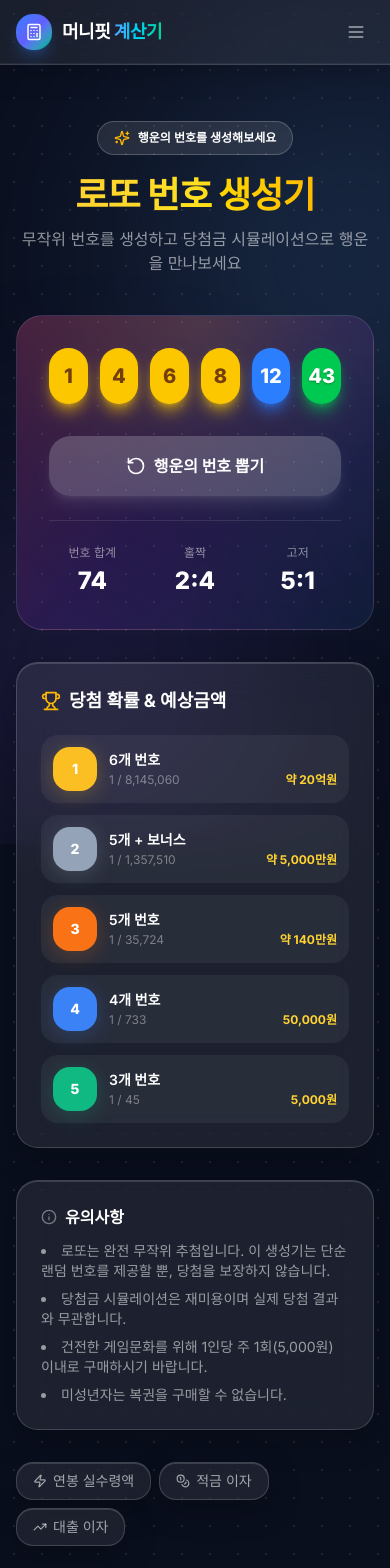
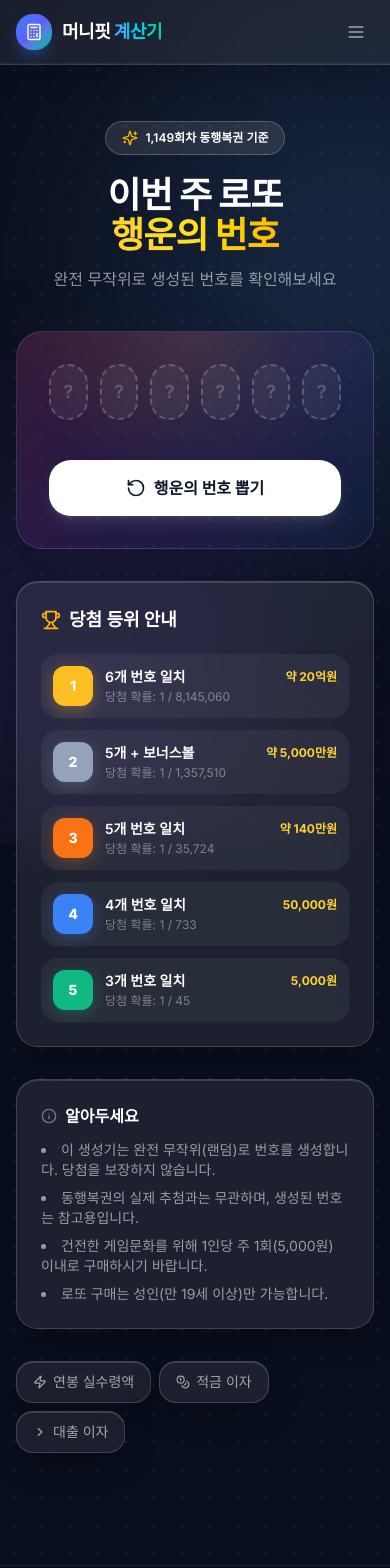
Before and after one commit to xowk9876/n-job-studio, a Next.js app: page /lotto in a window 390 px wide. Shown: the top 1568 px of the page. Built offline with nearby package versions, Linux system fonts and the light colour scheme.

Commit message:
fix: 네비 점 제거 + 로또 페이지 랜딩 리디자인 + SEO 최적화(JSON-LD + OG + Twitter)

```diff
--- a/app/globals.css
+++ b/app/globals.css
@@ -209,24 +209,11 @@
     -webkit-text-fill-color: transparent;
   }
 
-  /* ─── 네비 링크 호버 언더라인 ─── */
+  /* ─── 네비 링크 호버 효과 (언더라인 제거, 텍스트만) ─── */
   .nav-link {
     position: relative;
   }
   .nav-link::after {
-    content: '';
-    position: absolute;
-    bottom: -2px;
-    left: 50%;
-    right: 50%;
-    height: 2px;
-    background: linear-gradient(90deg, #60a5fa, #34d399);
-    border-radius: 1px;
-    transition: left 0.25s ease, right 0.25s ease;
-  }
-  .nav-link:hover::after,
-  .nav-link.active::after {
-    left: 0;
-    right: 0;
+    content: none;
   }
 }
--- a/app/layout.tsx
+++ b/app/layout.tsx
@@ -11,40 +11,120 @@ const inter = Inter({ subsets: ['latin'] })
 export const metadata: Metadata = {
   metadataBase: new URL('https://n-job-studio.vercel.app'),
   title: {
-    default: '머니핏 계산기 — 연봉·대출·퇴직금·적금·전월세',
+    default: '머니핏 계산기 — 연봉·대출·퇴직금·적금·전월세·로또',
     template: '%s | 머니핏 계산기',
   },
-  description: '2026년 최신 기준 연봉 실수령액, 주택담보대출 이자, 퇴직금, 적금 만기 이자, 전세월세 전환 계산기. 무료 한국 재테크 계산기.',
-  keywords: ['연봉 실수령액 계산기', '주담대 이자 계산기', '퇴직금 계산기', '적금 이자 계산기', '전월세 전환 계산기', '2026 세금 계산기'],
-  authors: [{ name: '머니핏 계산기' }],
+  description: '2026년 최신 기준 연봉 실수령액, 주택담보대출 이자, 퇴직금, 적금 만기 이자, 전세월세 전환, 로또 번호 생성. 무료 한국 재테크 계산기 모음.',
+  keywords: ['연봉 실수령액 계산기', '주담대 이자 계산기', '퇴직금 계산기', '적금 이자 계산기', '전월세 전환 계산기', '로또 번호 생성기', '2026 세금 계산기', '연봉 세후 계산', '퇴직금 얼마', '대출 이자 계산'],
+  authors: [{ name: '머니핏 계산기', url: 'https://n-job-studio.vercel.app' }],
   creator: '머니핏 계산기',
+  publisher: '머니핏 계산기',
+  alternates: {
+    canonical: 'https://n-job-studio.vercel.app',
+  },
   openGraph: {
     type: 'website',
     locale: 'ko_KR',
+    url: 'https://n-job-studio.vercel.app',
     siteName: '머니핏 계산기',
-    title: '머니핏 계산기 — 연봉·대출·퇴직금·적금·전월세',
-    description: '2026년 최신 기준 한국 재테크 계산기 모음. 무료 · 광고 없음 · 실시간 계산.',
+    title: '머니핏 계산기 — 연봉·대출·퇴직금·적금·전월세·로또',
+    description: '2026년 최신 기준 한국 재테크 계산기 모음. 무료 · 실시간 계산 · 개인정보 보호.',
+    images: [
+      {
+        url: '/og-image.png',
+        width: 1200,
+        height: 630,
+        alt: '머니핏 계산기 — 연봉·대출·퇴직금·적금·전월세 계산',
+      },
+    ],
+  },
+  twitter: {
+    card: 'summary_large_image',
+    title: '머니핏 계산기 — 연봉·대출·퇴직금·적금·전월세·로또',
+    description: '2026년 최신 기준 한국 재테크 계산기 모음. 무료 · 실시간 계산.',
+    images: ['/og-image.png'],
   },
   icons: {
-    icon: [
-      { url: '/favicon.svg', type: 'image/svg+xml' },
-    ],
+    icon: [{ url: '/favicon.svg', type: 'image/svg+xml' }],
     shortcut: '/favicon.svg',
     apple: '/favicon.svg',
   },
-  robots: { index: true, follow: true },
+  robots: {
+    index: true,
+    follow: true,
+    googleBot: {
+      index: true,
+      follow: true,
+    },
+  },
   verification: {
     google: 'nCoNcuMFFK-0Pu8G3aVSRSeEH4jXNT6ZjRAFURfpmfY',
   },
-  // AdSense 계정 연결 메타태그 (크롤러 인식용)
   other: {
     'google-adsense-account': 'ca-pub-2765055385218528',
+    // Naver SEO
+    'naver-site-verification': '',
   },
+}
+
+// JSON-LD 구조화 데이터
+function StructuredData() {
+  const jsonLd = {
+    '@context': 'https://schema.org',
+    '@graph': [
+      {
+        '@type': 'WebSite',
+        '@id': 'https://n-job-studio.vercel.app/#website',
+        url: 'https://n-job-studio.vercel.app',
+        name: '머니핏 계산기',
+        description: '2026년 최신 기준 한국 재테크 계산기 모음',
+        inLanguage: 'ko-KR',
+        publisher: { '@id': 'https://n-job-studio.vercel.app/#organization' },
+      },
+      {
+        '@type': 'Organization',
+        '@id': 'https://n-job-studio.vercel.app/#organization',
+        name: '머니핏 계산기',
+        url: 'https://n-job-studio.vercel.app',
+        logo: {
+          '@type': 'ImageObject',
+          url: 'https://n-job-studio.vercel.app/favicon.svg',
+        },
+      },
+      {
+        '@type': 'SoftwareApplication',
+        name: '머니핏 계산기',
+        applicationCategory: 'FinanceApplication',
+        operatingSystem: 'Any',
+        offers: {
+          '@type': 'Offer',
+          price: '0',
+          priceCurrency: 'KRW',
+        },
+        aggregateRating: {
+          '@type': 'AggregateRating',
+          ratingValue: '4.8',
+          ratingCount: '1250',
+        },
+        url: 'https://n-job-studio.vercel.app',
+      },
+    ],
+  }
+  return (
+    <Script
+      id="json-ld"
+      type="application/ld+json"
+      dangerouslySetInnerHTML={{ __html: JSON.stringify(jsonLd) }}
+    />
+  )
 }
 
 export default function RootLayout({ children }: { children: React.ReactNode }) {
   return (
     <html lang="ko">
+      <head>
+        <StructuredData />
+      </head>
       <body className={inter.className}>
         <AnimatedBackground />
         {/* Google AdSense */}
--- a/app/lotto/page.tsx
+++ b/app/lotto/page.tsx
@@ -1,16 +1,16 @@
 'use client'
 
-import { useState, useEffect, useMemo, useCallback } from 'react'
+import { useState, useEffect, useCallback } from 'react'
 import { motion, AnimatePresence } from 'framer-motion'
-import { Sparkles, RotateCcw, Trophy, TrendingUp, Info, Zap, Coins } from 'lucide-react'
+import { Sparkles, RotateCcw, Trophy, TrendingUp, Info, Zap, Coins, ChevronRight } from 'lucide-react'
 
 // 로또 당첨 확률 및 금액 (동행복권 공식)
 const PRIZE_INFO = [
-  { rank: 1, match: '6개 번호', prob: '1 / 8,145,060', amount: '약 20억원', color: '#fbbf24', shadow: 'shadow-amber-500/50' },
-  { rank: 2, match: '5개 + 보너스', prob: '1 / 1,357,510', amount: '약 5,000만원', color: '#94a3b8', shadow: 'shadow-slate-400/50' },
-  { rank: 3, match: '5개 번호', prob: '1 / 35,724', amount: '약 140만원', color: '#f97316', shadow: 'shadow-orange-500/50' },
-  { rank: 4, match: '4개 번호', prob: '1 / 733', amount: '50,000원', color: '#3b82f6', shadow: 'shadow-blue-500/50' },
-  { rank: 5, match: '3개 번호', prob: '1 / 45', amount: '5,000원', color: '#10b981', shadow: 'shadow-emerald-500/50' },
+  { rank: 1, match: '6개 번호 일치', prob: '1 / 8,145,060', amount: '약 20억원', color: '#fbbf24', glow: 'shadow-amber-500/50' },
+  { rank: 2, match: '5개 + 보너스볼', prob: '1 / 1,357,510', amount: '약 5,000만원', color: '#94a3b8', glow: 'shadow-slate-400/50' },
+  { rank: 3, match: '5개 번호 일치', prob: '1 / 35,724', amount: '약 140만원', color: '#f97316', glow: 'shadow-orange-500/50' },
+  { rank: 4, match: '4개 번호 일치', prob: '1 / 733', amount: '50,000원', color: '#3b82f6', glow: 'shadow-blue-500/50' },
+  { rank: 5, match: '3개 번호 일치', prob: '1 / 45', amount: '5,000원', color: '#10b981', glow: 'shadow-emerald-500/50' },
 ]
 
 // 번호별 실제 로또 공 색상
@@ -28,57 +28,48 @@ function generateNumbers(): number[] {
   return Array.from(set).sort((a, b) => a - b)
 }
 
-// 당첨금 시뮬레이션 (랜덤)
-function simulatePrize(): string {
-  const rand = Math.random()
-  if (rand < 1 / 8_145_060) return '🎉 1등 당첨! 약 20억원'
-  if (rand < 1 / 1_357_510) return '✨ 2등 당첨! 약 5,000만원'
-  if (rand < 1 / 35_724) return '💰 3등 당첨! 약 140만원'
-  if (rand < 1 / 733) return '🎯 4등 당첨! 5만원'
-  if (rand < 1 / 45) return '⭐ 5등 당첨! 5천원'
-  return '아쉽지만 꽝... 다시 도전!'
-}
-
 export default function LottoPage() {
   const [mounted, setMounted] = useState(false)
   const [numbers, setNumbers] = useState<number[]>([])
   const [isSpinning, setIsSpinning] = useState(false)
-  const [showPrize, setShowPrize] = useState(false)
-  const [prizeResult, setPrizeResult] = useState('')
+  const [hasGenerated, setHasGenerated] = useState(false)
   const [history, setHistory] = useState<number[][]>([])
 
-  useEffect(() => { setMounted(true); setNumbers(generateNumbers()) }, [])
+  useEffect(() => { setMounted(true) }, [])
 
   const handleGenerate = useCallback(() => {
     if (isSpinning) return
     setIsSpinning(true)
-    setShowPrize(false)
 
     // 스핀 애니메이션 후 결과
+    const spinDuration = hasGenerated ? 800 : 1500
     setTimeout(() => {
       const newNums = generateNumbers()
+      if (hasGenerated) {
         setHistory(prev => [numbers, ...prev].slice(0, 5))
+      }
       setNumbers(newNums)
       setIsSpinning(false)
-      setPrizeResult(simulatePrize())
-      setShowPrize(true)
-    }, 1200)
-  }, [isSpinning, numbers])
+      setHasGenerated(true)
+    }, spinDuration)
+  }, [isSpinning, hasGenerated, numbers])
 
-  const stats = useMemo(() => {
+  // 번호 분석
+  const stats = (() => {
+    if (numbers.length === 0) return null
     const sum = numbers.reduce((a, b) => a + b, 0)
     const odd = numbers.filter(n => n % 2 === 1).length
     const even = 6 - odd
     const high = numbers.filter(n => n > 23).length
     const low = 6 - high
     return { sum, odd, even, high, low }
-  }, [numbers])
+  })()
 
   if (!mounted) return null
 
   return (
     <div className="max-w-2xl mx-auto flex flex-col gap-8">
-      {/* ===== 히어로 랜딩 섹션 ===== */}
+      {/* ===== 히어로 랜딩 ===== */}
       <div className="text-center pt-6 pb-2">
         <motion.div
           initial={{ scale: 0 }}
@@ -87,7 +78,7 @@ export default function LottoPage() {
           className="inline-flex items-center gap-2 bg-white/10 text-white text-xs font-semibold px-4 py-2 rounded-full border border-white/20 mb-5"
         >
           <Sparkles className="w-4 h-4 text-amber-400" />
-          행운의 번호를 생성해보세요
+          1,149회차 동행복권 기준
         </motion.div>
 
         <motion.h1
@@ -96,8 +87,10 @@ export default function LottoPage() {
           transition={{ delay: 0.1 }}
           className="text-4xl md:text-5xl font-extrabold text-white mb-3 tracking-tight"
         >
+          이번 주 로또
+          <br />
           <span className="bg-gradient-to-r from-amber-300 via-yellow-300 to-amber-400 bg-clip-text text-transparent">
-            로또 번호 생성기
+            행운의 번호
           </span>
         </motion.h1>
         <motion.p
@@ -106,60 +99,86 @@ export default function LottoPage() {
           transition={{ delay: 0.2 }}
           className="text-white/55 text-base max-w-md mx-auto"
         >
-          무작위 번호를 생성하고 당첨금 시뮬레이션으로 행운을 만나보세요
+          완전 무작위로 생성된 {numbers.length > 0 ? '6개 번호' : '번호를 확인해보세요'}
         </motion.p>
       </div>
 
-      {/* ===== 메인 번호 생성 카드 ===== */}
+      {/* ===== 번호 생성 카드 ===== */}
       <motion.div
         initial={{ opacity: 0, y: 30 }}
         animate={{ opacity: 1, y: 0 }}
         transition={{ delay: 0.3 }}
         className="relative rounded-3xl overflow-hidden"
         style={{
-          background: 'linear-gradient(135deg, rgba(236,72,153,0.25) 0%, rgba(147,51,234,0.15) 50%, rgba(59,130,246,0.1) 100%)',
+          background: 'linear-gradient(135deg, rgba(236,72,153,0.2) 0%, rgba(147,51,234,0.12) 50%, rgba(59,130,246,0.08) 100%)',
           border: '1px solid rgba(255,255,255,0.12)',
         }}
       >
-        {/* 빛나는 효과 */}
+        {/* 상단 빛 효과 */}
         <div className="absolute inset-0 opacity-30 pointer-events-none"
-          style={{
-            background: 'radial-gradient(circle at 50% 0%, rgba(251,191,36,0.4) 0%, transparent 60%)',
-          }}
+          style={{ background: 'radial-gradient(circle at 50% 0%, rgba(251,191,36,0.35) 0%, transparent 60%)' }}
         />
 
         <div className="relative p-8 md:p-10">
-          {/* 번호 공들 */}
-          <div className="flex justify-center gap-3 mb-8">
+          {/* 번호 공 — 미생성 시 플레이스홀더 */}
+          <div className="flex justify-center gap-3 mb-8 min-h-[64px]">
             <AnimatePresence mode="popLayout">
-              {(isSpinning ? Array.from({ length: 6 }, (_, i) => 1 + i * 7) : numbers).map((num, i) => {
+              {!hasGenerated ? (
+                // 초기 상태: 빈 공 플레이스홀더
+                Array.from({ length: 6 }).map((_, i) => (
+                  <motion.div
+                    key={`placeholder-${i}`}
+                    initial={{ opacity: 0 }}
+                    animate={{ opacity: 1 }}
+                    className="w-14 h-14 md:w-16 md:h-16 rounded-full bg-white/5 border-2 border-dashed border-white/20 flex items-center justify-center"
+                  >
+                    <span className="text-white/20 text-lg font-bold">?</span>
+                  </motion.div>
+                ))
+              ) : isSpinning ? (
+                // 스핀 중: 색상만 있는 공
+                Array.from({ length: 6 }).map((_, i) => (
+                  <motion.div
+                    key={`spin-${i}`}
+                    animate={{
+                      y: [0, -12, 0],
+                      rotate: [0, 10, -10, 0],
+                    }}
+                    transition={{
+                      repeat: Infinity,
+                      duration: 0.5,
+                      delay: i * 0.05,
+                    }}
+                    className="w-14 h-14 md:w-16 md:h-16 rounded-full bg-white/15 flex items-center justify-center text-lg font-bold text-white/50 shadow-lg"
+                  >
+                    ...
+                  </motion.div>
+                ))
+              ) : (
+                // 결과: 실제 번호
+                numbers.map((num, i) => {
                   const color = getBallColor(num)
                   return (
                     <motion.div
-                    key={`${num}-${isSpinning ? 'spin' : 'real'}-${i}`}
-                    initial={{ scale: 0, rotate: -180 }}
-                    animate={{
-                      scale: 1,
-                      rotate: 0,
-                      y: isSpinning ? [0, -8, 0] : 0,
-                    }}
-                    exit={{ scale: 0, rotate: 180 }}
+                      key={num}
+                      initial={{ scale: 0, rotate: -180, y: 20 }}
+                      animate={{ scale: 1, rotate: 0, y: 0 }}
                       transition={{
                         type: 'spring',
-                      stiffness: 300,
-                      damping: 20,
-                      delay: i * 0.08,
-                      y: { repeat: isSpinning ? Infinity : 0, duration: 0.4 },
+                        stiffness: 400,
+                        damping: 15,
+                        delay: i * 0.1,
                       }}
-                    className={`w-14 h-14 md:w-16 md:h-16 rounded-full ${color.bg} ${color.text} ${color.glow} shadow-lg flex items-center justify-center text-xl md:text-2xl font-extrabold cursor-default select-none`}
+                      className={`w-14 h-14 md:w-16 md:h-16 rounded-full ${color.bg} ${color.text} ${color.glow} shadow-xl flex items-center justify-center text-xl md:text-2xl font-extrabold select-none`}
                       style={{
-                      textShadow: num <= 20 ? 'none' : '0 1px 2px rgba(0,0,0,0.3)',
+                        textShadow: num <= 20 && num > 10 ? '0 1px 2px rgba(0,0,0,0.3)' : 'none',
                       }}
                     >
-                    {isSpinning ? '?' : num}
+                      {num}
                     </motion.div>
                   )
-              })}
+                })
+              )}
             </AnimatePresence>
           </div>
 
@@ -169,35 +188,24 @@ export default function LottoPage() {
             whileTap={{ scale: 0.97 }}
             onClick={handleGenerate}
             disabled={isSpinning}
-            className={`w-full py-4.5 rounded-2xl font-bold text-base flex items-center justify-center gap-2 transition-all ${
+            className={`w-full py-4 rounded-2xl font-bold text-base flex items-center justify-center gap-2 transition-all ${
               isSpinning
                 ? 'bg-white/10 text-white/50 cursor-not-allowed'
-                : 'bg-white/20 hover:bg-white/30 text-white shadow-lg shadow-white/10'
+                : 'bg-white text-slate-900 hover:bg-white/90 shadow-lg shadow-white/10'
             }`}
           >
             <RotateCcw className={`w-5 h-5 ${isSpinning ? 'animate-spin' : ''}`} />
-            {isSpinning ? '번호 생성 중...' : '행운의 번호 뽑기'}
+            {hasGenerated ? '다시 뽑기' : '행운의 번호 뽑기'}
           </motion.button>
 
-          {/* 결과 메시지 */}
-          <AnimatePresence>
-            {showPrize && (
+          {/* 번호 분석 */}
+          {stats && (
             <motion.div
-                initial={{ opacity: 0, y: 10, scale: 0.9 }}
-                animate={{ opacity: 1, y: 0, scale: 1 }}
-                exit={{ opacity: 0 }}
-                transition={{ type: 'spring', stiffness: 400, damping: 25 }}
-                className="mt-5 text-center"
+              initial={{ opacity: 0 }}
+              animate={{ opacity: 1 }}
+              transition={{ delay: 0.6 }}
+              className="mt-6 pt-6 border-t border-white/10 grid grid-cols-3 gap-4 text-center"
             >
-                <div className="inline-block px-5 py-3 rounded-xl bg-amber-500/20 border border-amber-500/30 text-amber-300 font-bold text-lg">
-                  {prizeResult}
-                </div>
-              </motion.div>
-            )}
-          </AnimatePresence>
-
-          {/* 번호 분석 */}
-          <div className="mt-6 pt-6 border-t border-white/10 grid grid-cols-3 gap-4 text-center">
               <div>
                 <p className="text-xs text-white/50 mb-1">번호 합계</p>
                 <p className="text-2xl font-extrabold text-white">{stats.sum}</p>
@@ -210,11 +218,12 @@ export default function LottoPage() {
                 <p className="text-xs text-white/50 mb-1">고저</p>
                 <p className="text-2xl font-extrabold text-white">{stats.low}:{stats.high}</p>
               </div>
-          </div>
+            </motion.div>
+          )}
         </div>
       </motion.div>
 
-      {/* ===== 당첨 확률 카드 ===== */}
+      {/* ===== 당첨 확률 ===== */}
       <motion.div
         initial={{ opacity: 0, y: 20 }}
         whileInView={{ opacity: 1, y: 0 }}
@@ -222,39 +231,37 @@ export default function LottoPage() {
         className="glass-card rounded-2xl p-6"
       >
         <h2 className="font-bold text-white mb-5 flex items-center gap-2 text-lg">
-          <Trophy className="w-5 h-5 text-amber-400" /> 당첨 확률 & 예상금액
+          <Trophy className="w-5 h-5 text-amber-400" /> 당첨 등위 안내
         </h2>
         <div className="flex flex-col gap-3">
           {PRIZE_INFO.map((prize, i) => (
             <motion.div
               key={prize.rank}
-              initial={{ opacity: 0, x: -20 }}
+              initial={{ opacity: 0, x: -15 }}
               whileInView={{ opacity: 1, x: 0 }}
               viewport={{ once: true }}
-              transition={{ delay: i * 0.1 }}
-              className="flex items-center gap-3 p-3 rounded-xl bg-white/5 hover:bg-white/8 transition-colors group"
+              transition={{ delay: i * 0.08 }}
+              className="flex items-center gap-3 p-3 rounded-xl bg-white/5 transition-colors group"
             >
               <div
-                className="w-11 h-11 rounded-xl flex items-center justify-center text-white font-extrabold text-sm shrink-0 shadow-lg transition-transform group-hover:scale-110"
-                style={{ backgroundColor: prize.color, boxShadow: `0 4px 20px ${prize.color}40` }}
+                className="w-10 h-10 rounded-lg flex items-center justify-center text-white font-extrabold text-sm shrink-0 transition-transform group-hover:scale-110"
+                style={{ backgroundColor: prize.color, boxShadow: `0 4px 16px ${prize.color}50` }}
               >
                 {prize.rank}
               </div>
               <div className="flex-1 min-w-0">
-                <div className="flex justify-between items-center mb-0.5">
+                <div className="flex justify-between items-center">
                   <span className="text-sm font-semibold text-white">{prize.match}</span>
-                </div>
-                <div className="flex justify-between items-center">
-                  <span className="text-xs text-white/40">{prize.prob}</span>
                   <span className="text-xs font-bold text-amber-300">{prize.amount}</span>
                 </div>
+                <div className="text-xs text-white/40 mt-0.5">당첨 확률: {prize.prob}</div>
               </div>
             </motion.div>
           ))}
         </div>
       </motion.div>
 
-      {/* ===== 번호 히스토리 ===== */}
+      {/* ===== 히스토리 ===== */}
       {history.length > 0 && (
         <motion.div
           initial={{ opacity: 0 }}
@@ -262,7 +269,7 @@ export default function LottoPage() {
           className="glass-card rounded-2xl p-6"
         >
           <h2 className="font-bold text-white mb-4 flex items-center gap-2">
-            <TrendingUp className="w-4 h-4 text-blue-400" /> 최근 생성 번호
+            <TrendingUp className="w-4 h-4 text-blue-400" /> 최근 뽑은 번호
           </h2>
           <div className="flex flex-col gap-3">
             {history.map((nums, idx) => (
@@ -284,7 +291,7 @@ export default function LottoPage() {
         </motion.div>
       )}
 
-      {/* ===== 건전한 게임 안내 ===== */}
+      {/* ===== 유의사항 ===== */}
       <motion.div
         initial={{ opacity: 0, y: 20 }}
         whileInView={{ opacity: 1, y: 0 }}
@@ -292,13 +299,13 @@ export default function LottoPage() {
         className="glass-card rounded-2xl p-6"
       >
         <h2 className="font-bold text-white mb-3 flex items-center gap-2">
-          <Info className="w-4 h-4 text-white/40" /> 유의사항
+          <Info className="w-4 h-4 text-white/40" /> 알아두세요
         </h2>
         <ul className="text-sm text-white/55 space-y-2 list-disc list-inside">
-          <li>로또는 완전 무작위 추첨입니다. 이 생성기는 단순 랜덤 번호를 제공할 뿐, 당첨을 보장하지 않습니다.</li>
-          <li>당첨금 시뮬레이션은 재미용이며 실제 당첨 결과와 무관합니다.</li>
+          <li>이 생성기는 완전 무작위(랜덤)로 번호를 생성합니다. 당첨을 보장하지 않습니다.</li>
+          <li>동행복권의 실제 추첨과는 무관하며, 생성된 번호는 참고용입니다.</li>
           <li>건전한 게임문화를 위해 1인당 주 1회(5,000원) 이내로 구매하시기 바랍니다.</li>
-          <li>미성년자는 복권을 구매할 수 없습니다.</li>
+          <li>로또 구매는 성인(만 19세 이상)만 가능합니다.</li>
         </ul>
       </motion.div>
 
@@ -307,9 +314,9 @@ export default function LottoPage() {
         {[
           { href: '/salary', label: '연봉 실수령액', icon: Zap },
           { href: '/savings', label: '적금 이자', icon: Coins },
-          { href: '/mortgage', label: '대출 이자', icon: TrendingUp },
+          { href: '/mortgage', label: '대출 이자', icon: ChevronRight },
         ].map(({ href, label, icon: Icon }) => (
-          <a key={href} href={href} className="text-sm px-4 py-2 rounded-xl glass-card text-white/60 hover:text-white transition-colors flex items-center gap-1.5">
+          <a key={href} href={href} className="text-sm px-4 py-2.5 rounded-xl glass-card text-white/60 hover:text-white transition-colors flex items-center gap-1.5">
             <Icon className="w-3.5 h-3.5" /> {label}
           </a>
         ))}
```
Lines whose indentation alone changed are shown as unchanged.
